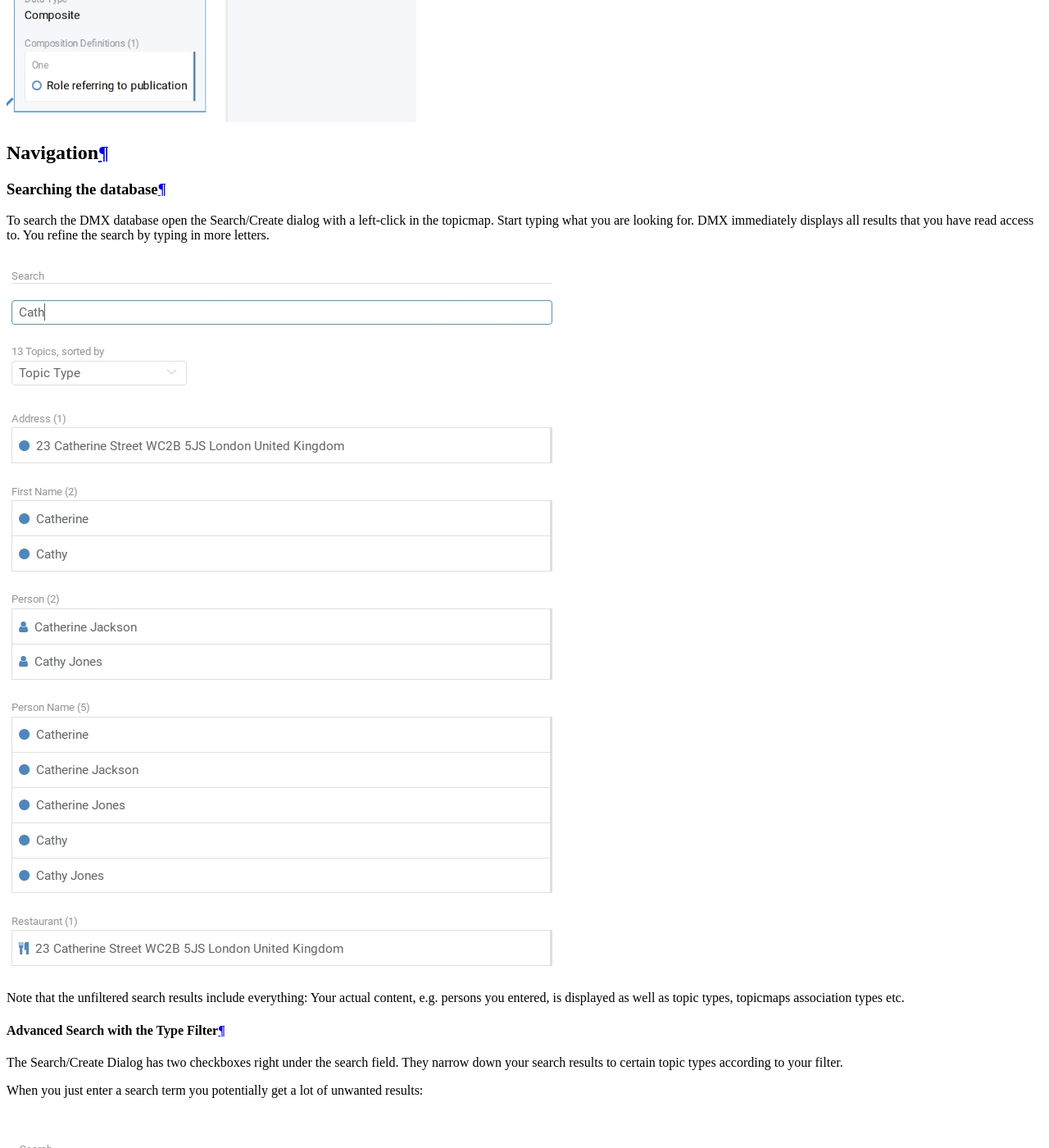
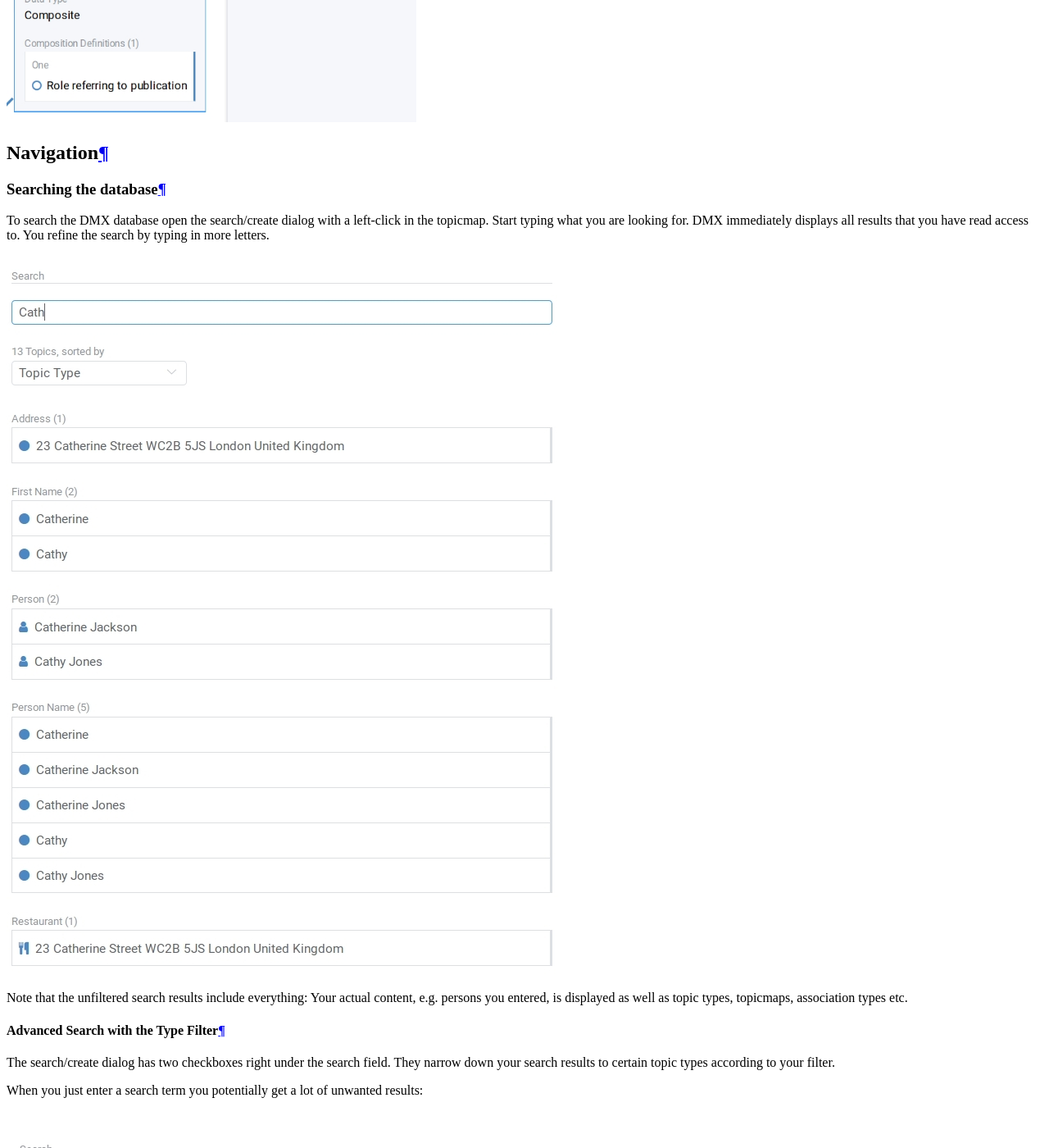
Before and after one commit to dmx-systems/dmx-documentation, a Sphinx documentation site: the page built from docs/user.rst, in a window 1280 px wide and 1400 px high, scrolled down 26465 px. Shown: the whole window at 82% size. Built offline with Sphinx 7.4.7 and the Read the Docs theme 2.0.0, drawn with Linux system fonts in a browser that asks for light colours; some of the changed text lies outside the part shown.

Commit message:
Minor fixes

```diff
--- a/docs/user.rst
+++ b/docs/user.rst
@@ -685,7 +685,7 @@ Navigation
 Searching the database
 ======================
 
-To search the DMX database open the Search/Create dialog with a left-click in the topicmap.
+To search the DMX database open the search/create dialog with a left-click in the topicmap.
 Start typing what you are looking for.
 DMX immediately displays all results that you have read access to.
 You refine the search by typing in more letters.
@@ -693,21 +693,21 @@ You refine the search by typing in more letters.
 .. image:: _static/search-results.jpg
 
 Note that the unfiltered search results include everything:
-Your actual content, e.g. persons you entered, is displayed as well as topic types, topicmaps association types etc.
+Your actual content, e.g. persons you entered, is displayed as well as topic types, topicmaps, association types etc.
 
 .. _user-advanced-search-filter-types:
 
 Advanced Search with the Type Filter
 ------------------------------------
 
-The Search/Create Dialog has two checkboxes right under the search field.
+The search/create dialog has two checkboxes right under the search field.
 They narrow down your search results to certain topic types according to your filter.
 
 When you just enter a search term you potentially get a lot of unwanted results:
 
 .. image:: _static/advanced-search-no-filter.png
 
-The first checkbox "Search only selected type" lets you select a topic type you want to apply the search to.
+The first checkbox **"Search only selected type"** lets you select a topic type you want to apply the search to.
 Tick the box, then select a topic type:
 
 .. image:: _static/search-selected-type.png
@@ -722,7 +722,7 @@ After that you see the choice was adapted to your needs:
 
 .. image:: _static/advanced-search-custom-type-list.png
 
-The second checkbox "Search child topics" lets you run more complex searches by applying the filter to the selected topic type and its children:
+The second checkbox **"Search child topics"** lets you run more complex searches by applying the filter to the selected topic type and its children:
 In this example you can see that searching for the term "Berlin" in the topic type "Person" does not give any results because no person in the database is called "Berlin".
 
 .. image:: _static/advanced-search-without-child-types.png
```
